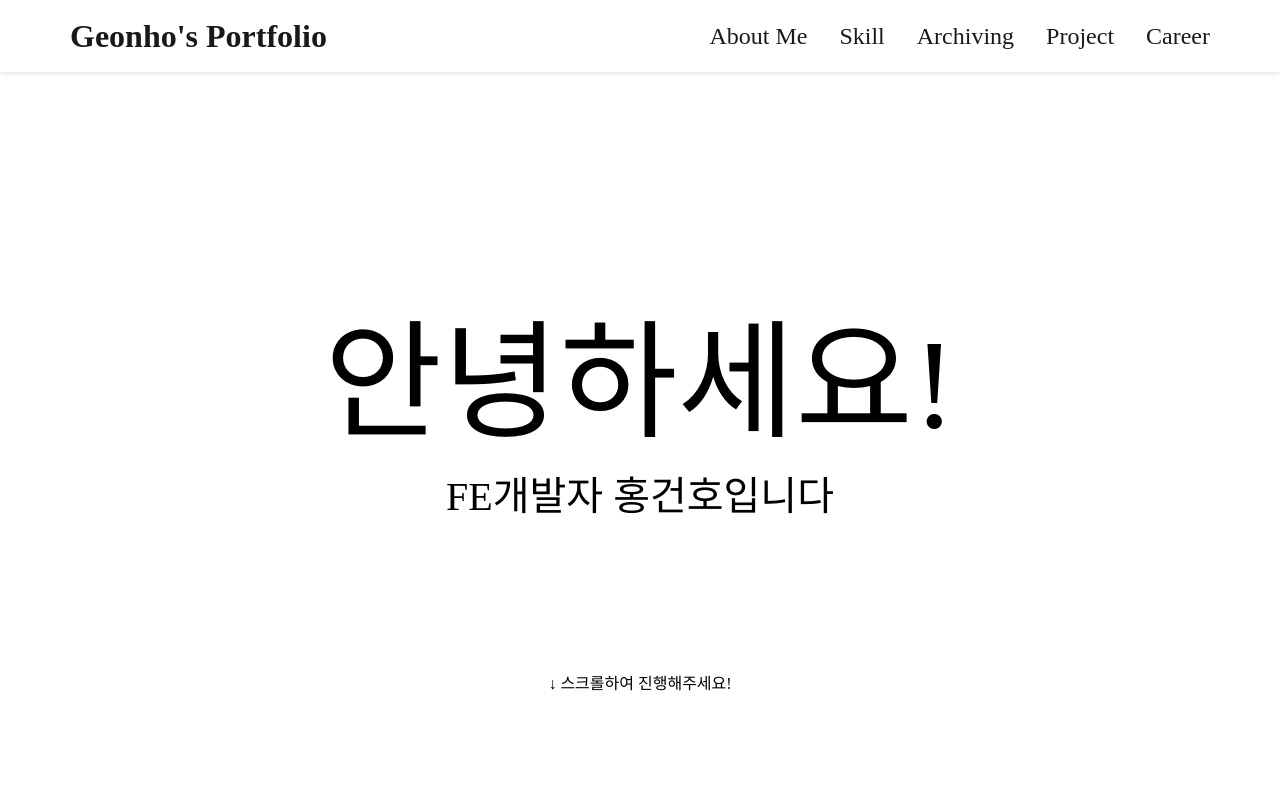
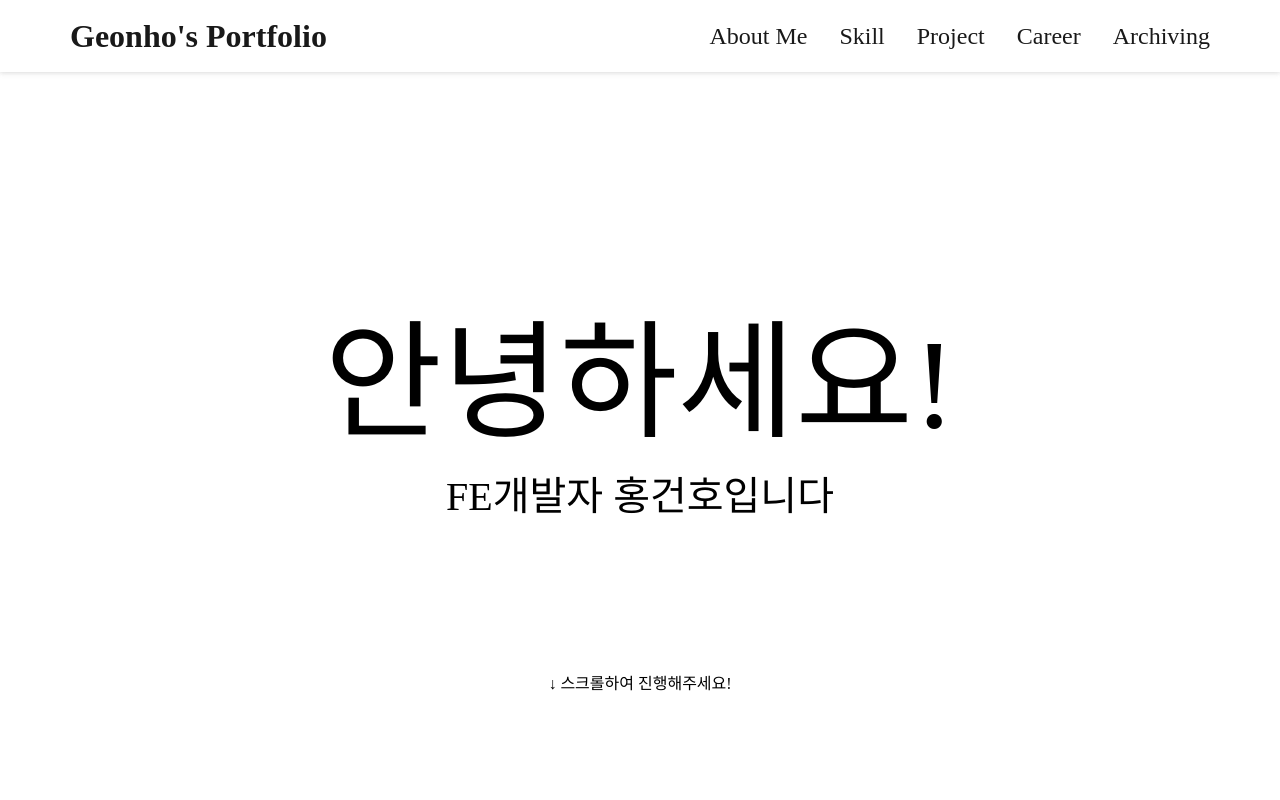
Before and after one commit to HongGunHo05/portfolio, a Next.js app: page / in a window 1280 px wide. Shown: the top 800 px of the page. Built offline with nearby package versions, Linux system fonts and the light colour scheme; a web font is replaced by a local one.

Commit message:
Feat: 순서 변경 archiving을 맨 뒤로 수정

```diff
--- a/pages/index.tsx
+++ b/pages/index.tsx
@@ -68,7 +68,7 @@ const Home: NextPage = () => {
             case 3:
                 return window.scrollTo({
                     top:
-                        ArchivingSectionRef.current?.offsetTop! -
+                        CareerSectionRef.current?.offsetTop! -
                         (!isMobile ? HEADER_HEIGHT : 0),
                     behavior: 'smooth',
                 })
@@ -76,7 +76,7 @@ const Home: NextPage = () => {
             case 4:
                 return window.scrollTo({
                     top:
-                        CareerSectionRef.current?.offsetTop! -
+                        ProjectSectionRef.current?.offsetTop! -
                         (!isMobile ? HEADER_HEIGHT : 0),
                     behavior: 'smooth',
                 })
@@ -84,7 +84,7 @@ const Home: NextPage = () => {
             case 5:
                 return window.scrollTo({
                     top:
-                        ProjectSectionRef.current?.offsetTop! -
+                        ArchivingSectionRef.current?.offsetTop! -
                         (!isMobile ? HEADER_HEIGHT : 0),
                     behavior: 'smooth',
                 })
@@ -96,9 +96,9 @@ const Home: NextPage = () => {
     const headers = [
         {title: 'About Me', scrollIndex: 1},
         {title: 'Skill', scrollIndex: 2},
-        {title: 'Archiving', scrollIndex: 3},
-        {title: 'Project', scrollIndex: 5},
+        {title: 'Project', scrollIndex: 3},
         {title: 'Career', scrollIndex: 4},
+        {title: 'Archiving', scrollIndex: 5},
     ]
     return (
         <main
@@ -191,12 +191,12 @@ const Home: NextPage = () => {
             <IntroSection ref={IntroSectionRef} sectionMethods={sectionMethods}/>
             <AboutMeSection ref={AboutMeSectionRef} sectionMethods={sectionMethods}/>
             <MySkillSection ref={MySkillSectionRef} sectionMethods={sectionMethods}/>
+            <ProjectSection ref={ProjectSectionRef} sectionMethods={sectionMethods}/>
+            <CareerSection ref={CareerSectionRef} sectionMethods={sectionMethods}/>
             <ArchivingSection
                 ref={ArchivingSectionRef}
                 sectionMethods={sectionMethods}
             />
-            <ProjectSection ref={ProjectSectionRef} sectionMethods={sectionMethods}/>
-            <CareerSection ref={CareerSectionRef} sectionMethods={sectionMethods}/>
         </main>
     )
 }
--- a/src/components/templates/ArchivingSection.tsx
+++ b/src/components/templates/ArchivingSection.tsx
@@ -28,7 +28,7 @@ const ArchivingSection: ForwardRefRenderFunction<
             css={{
                 justifyContent: 'center',
                 alignItems: 'flex-start',
-                backgroundColor: theme.colors.gray3,
+                backgroundColor: theme.colors.black,
                 padding: '6rem 2rem',
             }}
         >
--- a/src/components/templates/ProjectSection.tsx
+++ b/src/components/templates/ProjectSection.tsx
@@ -123,7 +123,7 @@ const ProjectSection: ForwardRefRenderFunction<
             css={{
                 justifyContent: 'center',
                 alignItems: 'flex-start',
-                backgroundColor: theme.colors.black,
+                backgroundColor: theme.colors.gray3,
                 padding: '6rem 2rem',
             }}
         >
```
